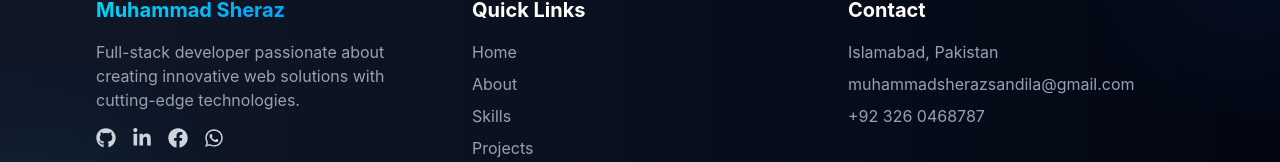
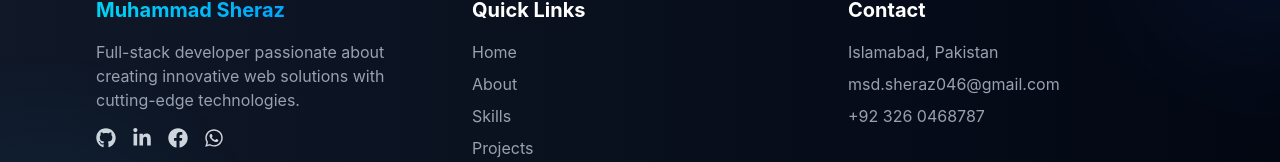
Before and after one commit to muhammadsherazsandila/Portfolio, a React (Vite) app: page / in a window 1280 px wide. Shown: the part 4401-4563 px from the top of the page. Built offline with nearby package versions, Linux system fonts and the light colour scheme.

Commit message:
Updating UI

```diff
--- a/src/components/Footer.jsx
+++ b/src/components/Footer.jsx
@@ -94,7 +94,7 @@ function Footer() {
             <h3 className="text-xl font-bold text-white mb-4">Contact</h3>
             <ul className="space-y-2 text-gray-400">
               <li>Islamabad, Pakistan</li>
-              <li>muhammadsherazsandila@gmail.com</li>
+              <li>msd.sheraz046@gmail.com</li>
               <li>+92 326 0468787</li>
             </ul>
           </div>
```
